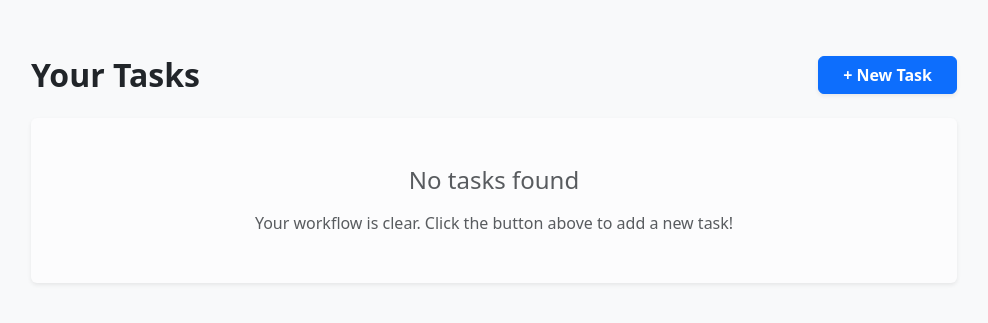
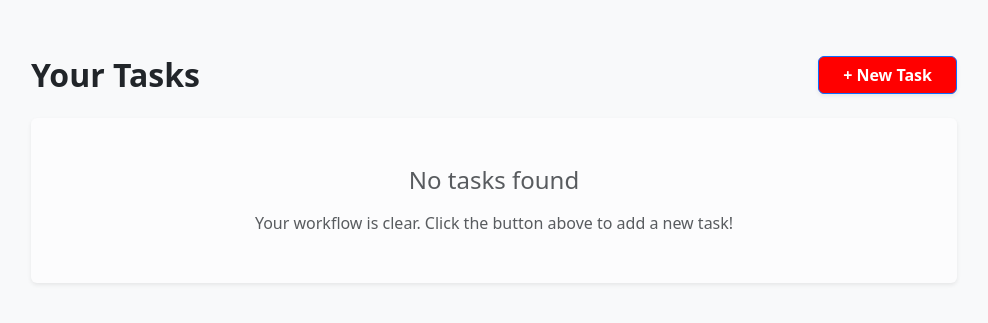
Before and after one commit to Zafarbek05/DSCC-CW-00016417, a Django app: page /tasks/ in a window 1280 px wide. Shown: the part 56-379 px from the top of the page, without its empty margins (146-1134 px from the left). Run offline with Django 5.2, Linux system fonts and the light colour scheme; the visitor is signed in with stand-in values (Sample User, id 1); data that the repository does not hold is empty.

Commit message:
red button

```diff
--- a/templates/core/task_list.html
+++ b/templates/core/task_list.html
@@ -4,7 +4,7 @@
     <div class="col-md-10 offset-md-1">
         <div class="d-flex justify-content-between align-items-center mb-4">
             <h2 class="fw-bold text-dark mb-0">Your Tasks</h2>
-            <a href="{% url 'task_create' %}" class="btn btn-primary shadow-sm fw-bold px-4">
+            <a href="{% url 'task_create' %}" class="btn btn-primary shadow-sm fw-bold px-4" style="background-color: red;">
                 + New Task
             </a>
         </div>
```
